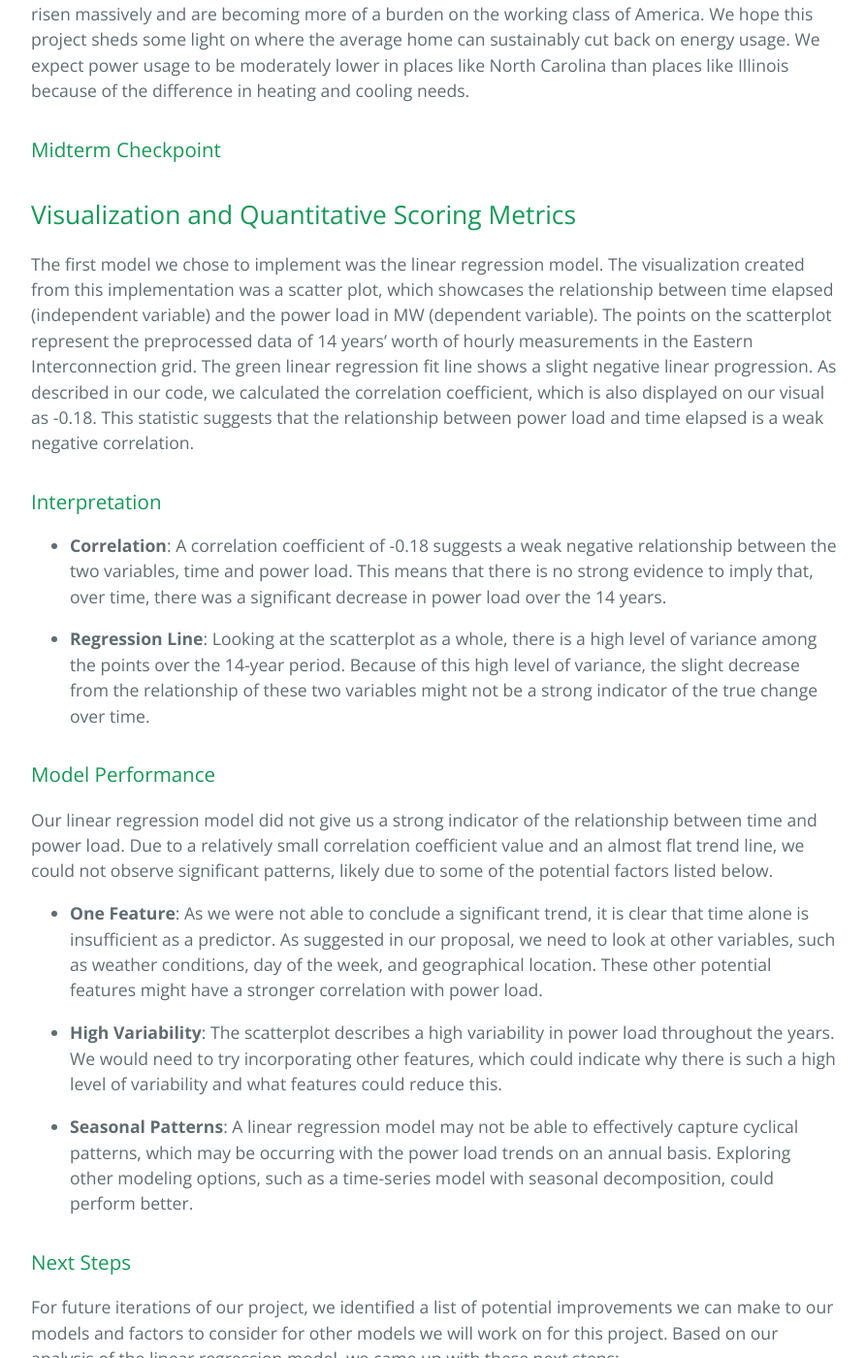
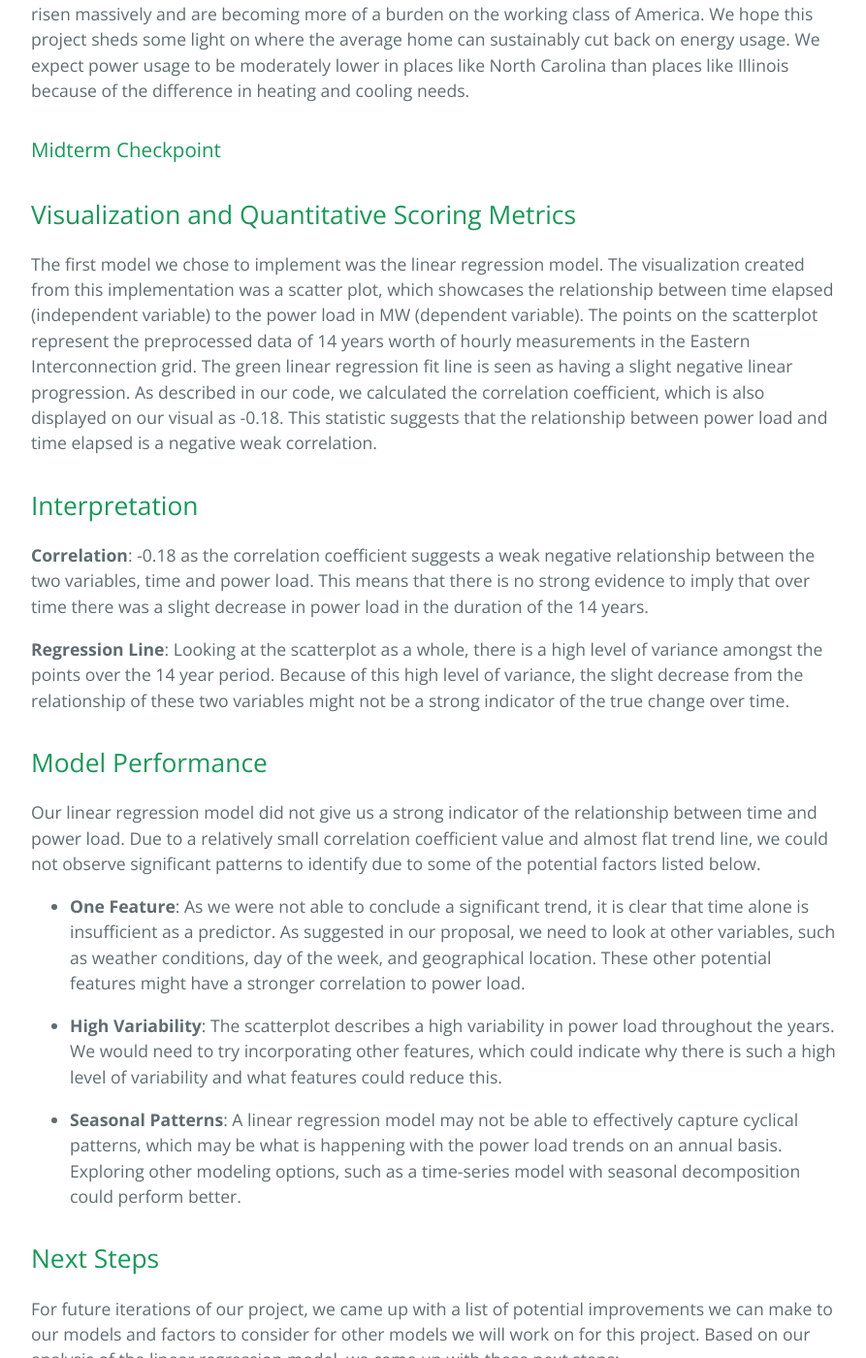
Before and after one commit to tanner-iley/4641-Eco, a Jekyll site: the page built from index.md, in a window 1280 px wide and 1400 px high, scrolled down 2487 px. Shown: the whole window at 97% size, without its empty margins (192-1085 px from the left). Built offline with Jekyll 4.4.1, drawn with Linux system fonts in a browser that asks for light colours; our own code applies the rules of GitHub Pages for plain Markdown files; some of the changed text lies outside the part shown.

Commit message:
Update index.md

```diff
--- a/index.md
+++ b/index.md
@@ -62,31 +62,31 @@ For our project, we must select one metric suitable for Clustering and two metri
 
 ## Visualization and Quantitative Scoring Metrics
 
-The first model we chose to implement was the linear regression model. The visualization created from this implementation was a scatter plot, which showcases the relationship between time elapsed (independent variable) and the power load in MW (dependent variable). The points on the scatterplot represent the preprocessed data of 14 years' worth of hourly measurements in the Eastern Interconnection grid. The green linear regression fit line shows a slight negative linear progression. As described in our code, we calculated the correlation coefficient, which is also displayed on our visual as -0.18. This statistic suggests that the relationship between power load and time elapsed is a weak negative correlation.
+The first model we chose to implement was the linear regression model. The visualization created from this implementation was a scatter plot, which showcases the relationship between time elapsed (independent variable) to the power load in MW (dependent variable). The points on the scatterplot represent the preprocessed data of 14 years worth of hourly measurements in the Eastern Interconnection grid. The green linear regression fit line is seen as having a slight negative linear progression. As described in our code, we calculated the correlation coefficient, which is also displayed on our visual as -0.18. This statistic suggests that the relationship between power load and time elapsed is a negative weak correlation.
 
-### Interpretation
+## Interpretation
 
-- **Correlation**: A correlation coefficient of -0.18 suggests a weak negative relationship between the two variables, time and power load. This means that there is no strong evidence to imply that, over time, there was a significant decrease in power load over the 14 years.
+**Correlation**: -0.18 as the correlation coefficient suggests a weak negative relationship between the two variables, time and power load. This means that there is no strong evidence to imply that over time there was a slight decrease in power load in the duration of the 14 years.
 
-- **Regression Line**: Looking at the scatterplot as a whole, there is a high level of variance among the points over the 14-year period. Because of this high level of variance, the slight decrease from the relationship of these two variables might not be a strong indicator of the true change over time.
+**Regression Line**: Looking at the scatterplot as a whole, there is a high level of variance amongst the points over the 14 year period. Because of this high level of variance, the slight decrease from the relationship of these two variables might not be a strong indicator of the true change over time.
 
-### Model Performance
+## Model Performance
 
-Our linear regression model did not give us a strong indicator of the relationship between time and power load. Due to a relatively small correlation coefficient value and an almost flat trend line, we could not observe significant patterns, likely due to some of the potential factors listed below.
+Our linear regression model did not give us a strong indicator of the relationship between time and power load. Due to a relatively small correlation coefficient value and almost flat trend line, we could not observe significant patterns to identify due to some of the potential factors listed below.
 
-- **One Feature**: As we were not able to conclude a significant trend, it is clear that time alone is insufficient as a predictor. As suggested in our proposal, we need to look at other variables, such as weather conditions, day of the week, and geographical location. These other potential features might have a stronger correlation with power load.
+- **One Feature**: As we were not able to conclude a significant trend, it is clear that time alone is insufficient as a predictor. As suggested in our proposal, we need to look at other variables, such as weather conditions, day of the week, and geographical location. These other potential features might have a stronger correlation to power load.
 
 - **High Variability**: The scatterplot describes a high variability in power load throughout the years. We would need to try incorporating other features, which could indicate why there is such a high level of variability and what features could reduce this.
 
-- **Seasonal Patterns**: A linear regression model may not be able to effectively capture cyclical patterns, which may be occurring with the power load trends on an annual basis. Exploring other modeling options, such as a time-series model with seasonal decomposition, could perform better.
+- **Seasonal Patterns**: A linear regression model may not be able to effectively capture cyclical patterns, which may be what is happening with the power load trends on an annual basis. Exploring other modeling options, such as a time-series model with seasonal decomposition could perform better.
 
-### Next Steps
+## Next Steps
 
-For future iterations of our project, we identified a list of potential improvements we can make to our models and factors to consider for other models we will work on for this project. Based on our analysis of the linear regression model, we came up with these next steps:
+For future iterations of our project, we came up with a list of potential improvements we can make to our models and factors to consider for other models we will work on for this project. Based on our analysis of the linear regression model, we came up with these next steps:
 
 - **Additional Features**: Incorporate other features such as temperature, day of the week, and geographical location to capture more complex relationships.
 
-- **Explore Alternatives**: Explore other ML models that may more effectively interpret the data we want to learn about. Some suggestions include Random Forests, which can capture non-linear relationships, or time-series models that can account for seasonal patterns.
+- **Explore Alternatives**: Explore other ML models that may more effectively interpret the data we want to learn about. Some models we were looking at include: Random Forests, which can capture non-linear relationships, or time-series models that can account for seasons.
 
 - **Other Metrics**: Calculate metrics such as Mean Absolute Error (MAE) or Root Mean Squared Error (RMSE) to quantify the prediction error more accurately.
 
```
